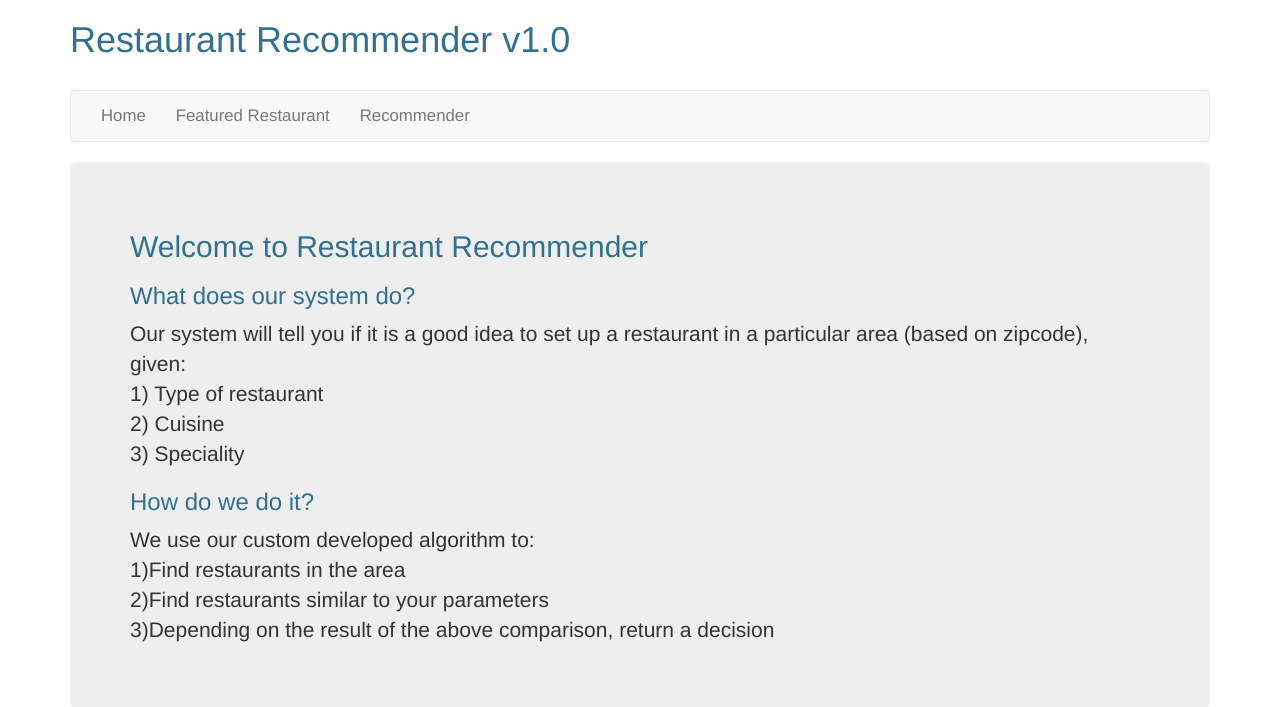
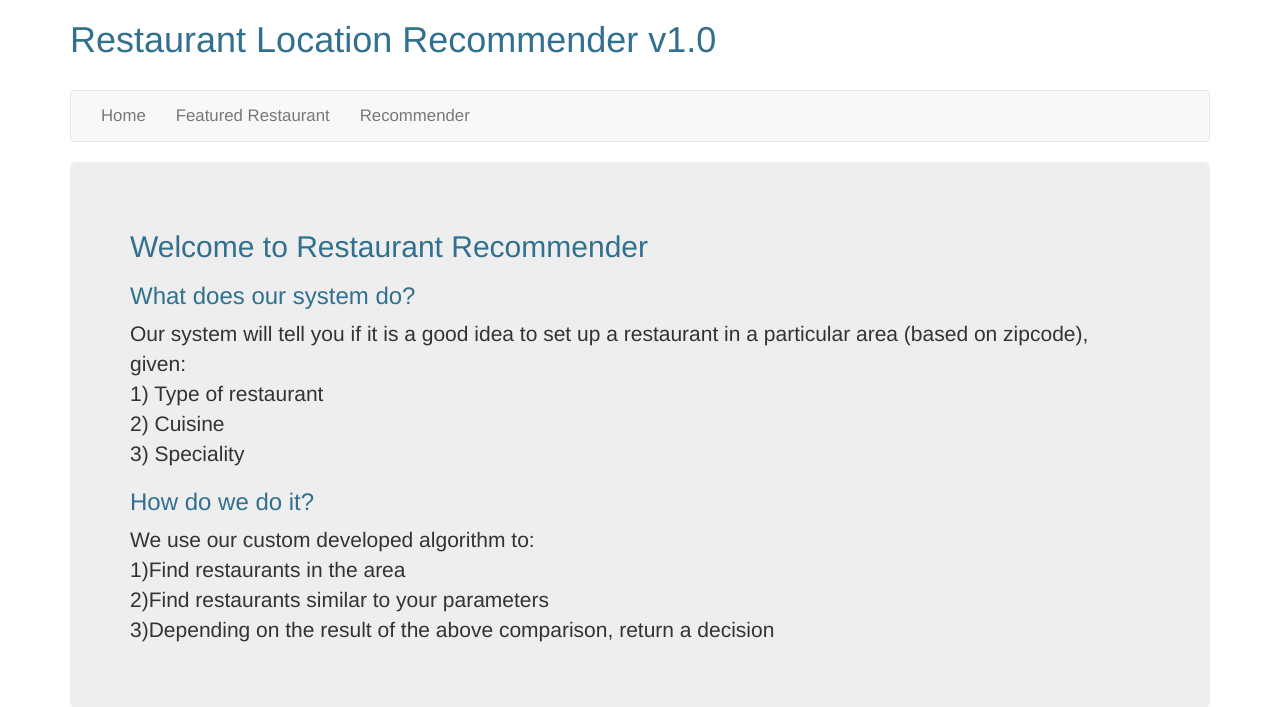
Before and after one commit to richil-bhalerao/yelp239, a Django app: page /index/ in a window 1280 px wide. Shown: the top 707 px of the page. Run offline with Django 3.2, Linux system fonts and the light colour scheme; parts of the project's set-up code (start-up, migrations or seed data) failed here and were passed over; some libraries are stand-ins or nearby versions.

Commit message:
Final index.html

```diff
--- a/mysite/mysite/templates/index.html
+++ b/mysite/mysite/templates/index.html
@@ -76,7 +76,7 @@
 <!-- ###################################################################################################-->
 
 <div class="container">
-	<h1 class="text-info">Restaurant Recommender v1.0</h1>
+	<h1 class="text-info">Restaurant Location Recommender v1.0</h1>
 	<br>
 	<nav class="navbar navbar-default" role="navigation">
   <!-- Brand and toggle get grouped for better mobile display -->
```
